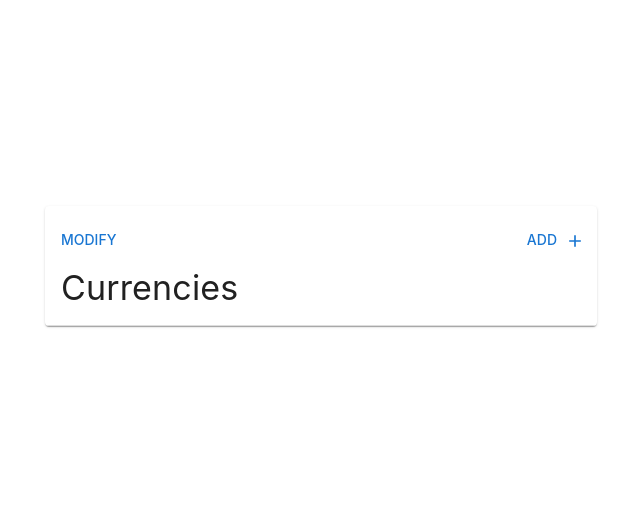
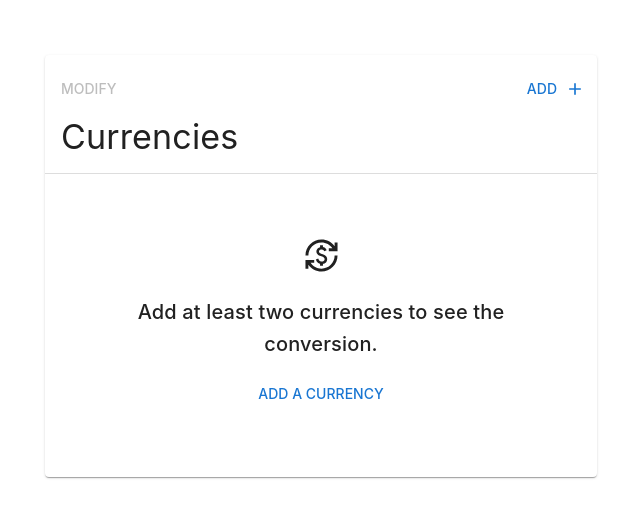
Before and after one commit to skeithtan/currency-converter, a React app: page / in a window 1280 px wide. Shown: the part 134-652 px from the top of the page, without its empty margins (319-959 px from the left). Built offline with nearby package versions, Linux system fonts and the light colour scheme.

Commit message:
Add empty state

```diff
--- a/src/App.tsx
+++ b/src/App.tsx
@@ -112,9 +112,15 @@ export function App() {
           sx={{
             my: "auto",
             display: "flex",
-            maxHeight: "100vh",
             flexDirection: "column",
-            overflow: "hidden",
+
+            [theme.breakpoints.up("sm")]: {
+              maxHeight: "90vh",
+              display: "flex",
+              flexDirection: "column",
+              justifyContent: "center",
+              overflow: "hidden",
+            },
           }}
         >
           {!isAddingCurrency &&
@@ -125,6 +131,7 @@ export function App() {
               onRemoveRow={handleRemoveRow}
             />
           }
+
           {isAddingCurrency &&
             <AddCurrencyView
               onFinish={() => setIsAddingCurrency(false)}
--- a/src/components/AddCurrencyView.tsx
+++ b/src/components/AddCurrencyView.tsx
@@ -7,6 +7,8 @@ import { SearchSuggestionRow } from "./SearchSuggestionRow";
 import currencyToSymbolMap from "currency-symbol-map/map";
 import { SearchSuggestionData } from "../types/SearchSuggestionData";
 import { focusAndOpenKeyboard } from "../utils/focusAndOpenKeyboard";
+import EuroSymbolIcon from "@mui/icons-material/EuroSymbol";
+import { EmptyState } from "./EmptyState";
 
 export function AddCurrencyView({ onFinish, onAddRow, currencyRows }: AddCurrencyViewProps) {
   const [searchValue, setSearchValue] = useState("");
@@ -73,6 +75,13 @@ export function AddCurrencyView({ onFinish, onAddRow, currencyRows }: AddCurrenc
           />
         ))}
 
+        {suggestions.length === 0 && (
+          <EmptyState
+            icon={EuroSymbolIcon}
+            emptyText="Type a currency code to see the search results"
+          />
+        )}
+
       </Box>
     </>
   )
--- a/src/components/CurrencyDisplay.tsx
+++ b/src/components/CurrencyDisplay.tsx
@@ -1,8 +1,10 @@
 import { Box, Button, Grid, Typography } from "@mui/material";
 import AddIcon from "@mui/icons-material/Add";
 import { CurrencyRow } from "./CurrencyRow";
-import React, { useState } from "react";
+import React, { useEffect, useState } from "react";
 import { CurrencyRowData } from "../types/CurrencyRowData";
+import { EmptyState } from "./EmptyState";
+import CurrencyExchangeIcon from "@mui/icons-material/CurrencyExchange";
 
 
 export function CurrencyDisplay({
@@ -12,6 +14,12 @@ export function CurrencyDisplay({
                                   onRemoveRow,
                                 }: CurrencyDisplayProps) {
   const [isEditing, setIsEditing] = useState(false);
+
+  useEffect(() => {
+    if (currencyRows.length === 0 && isEditing) {
+      setIsEditing(false);
+    }
+  }, [currencyRows.length, isEditing]);
 
   return (
     <>
@@ -23,7 +31,10 @@ export function CurrencyDisplay({
         >
           {!isEditing && (
             <Grid item>
-              <Button onClick={() => setIsEditing(true)}>Modify</Button>
+              <Button
+                disabled={currencyRows.length === 0}
+                onClick={() => setIsEditing(true)}
+              >Modify</Button>
             </Grid>
           )}
 
@@ -68,6 +79,15 @@ export function CurrencyDisplay({
             onRemove={() => onRemoveRow(row)}
           />
         ))}
+
+        {currencyRows.length === 0 && (
+          <EmptyState
+            icon={CurrencyExchangeIcon}
+            emptyText="Add at least two currencies to see the conversion."
+            buttonText="Add a currency"
+            onButtonClick={onAddCurrencyClick}
+          />
+        )}
       </Box>
     </>
   );
--- /dev/null
+++ b/src/components/EmptyState.tsx
@@ -0,0 +1,45 @@
+import { Button, Grid, Typography } from "@mui/material";
+import SvgIcon from "@mui/material/SvgIcon/SvgIcon";
+
+export function EmptyState({ icon: Icon, emptyText, buttonText, onButtonClick }: EmptyStateProps) {
+  return (
+    <Grid
+      container
+      direction="column"
+      sx={{ p: 8 }}
+      spacing={2}
+      alignItems="center"
+      justifyContent="center"
+    >
+
+      {Icon &&
+        <Grid item>
+          <Icon fontSize="large" />
+        </Grid>
+      }
+
+      <Grid item>
+        <Typography
+          variant="h6"
+          align="center"
+        >
+          {emptyText}
+        </Typography>
+      </Grid>
+
+      {buttonText &&
+        <Grid item>
+          <Button onClick={onButtonClick}>Add a currency</Button>
+        </Grid>
+      }
+    </Grid>
+  );
+}
+
+interface EmptyStateProps {
+  emptyText: string;
+  icon?: typeof SvgIcon;
+  buttonText?: string;
+
+  onButtonClick?(): void;
+}
```
Also changed, not shown: public/index.html (indentation only).
